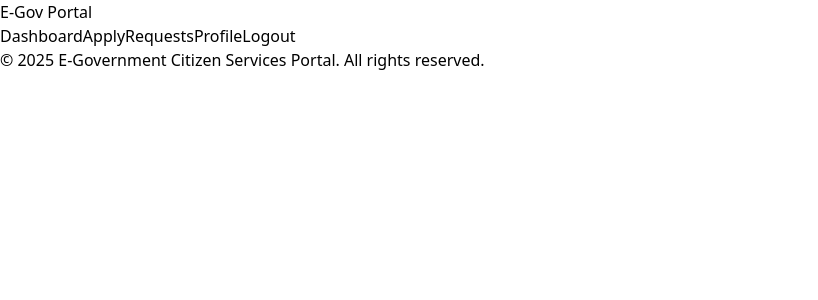
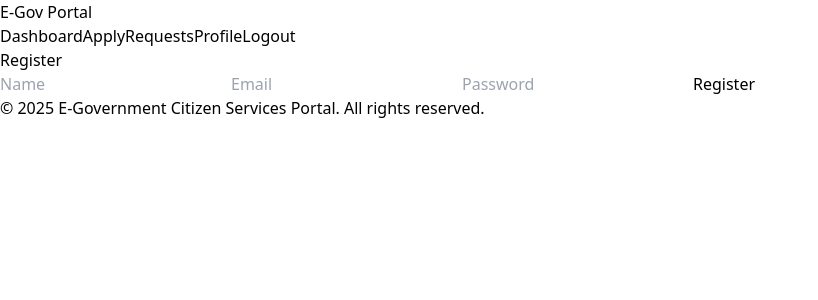
Before and after one commit to HakimaNoori/egov-portal, a React (Vite) app in the folder frontend/: page /citizen/register in a window 1280 px wide. Shown: the top 300 px of the page, without its empty margins (0-818 px from the left). Built offline with nearby package versions, Linux system fonts and the light colour scheme.

Commit message:
add the register page

```diff
--- a/frontend/src/App.jsx
+++ b/frontend/src/App.jsx
@@ -14,6 +14,7 @@ import ManageDepartments from "./pages/admin/ManageDepartments";
 import ManageServices from "./pages/admin/ManageServices";
 import ManageUsers from "./pages/admin/ManageUsers";
 import Reports from "./pages/admin/Reports";
+import Register from "./pages/citizen/register";
 
 function App() {
   return (
@@ -28,6 +29,7 @@ function App() {
             <Route path="/citizen/apply" element={<ApplyService />} />
             <Route path="/citizen/requests" element={<RequestStatus />} />
             <Route path="/citizen/profile" element={<Profile />} />
+            <Route path="/citizen/register" element={<Register />} />
             {/* Officer Routes */}
             <Route path="/officer/login" element={<OfficerLogin />} />
             <Route path="/officer/dashboard" element={<OfficerDashboard />} />
--- /dev/null
+++ b/frontend/src/pages/citizen/Register.jsx
@@ -0,0 +1,71 @@
+// Register.jsx
+import React, { useState } from "react";
+
+export default function Register() {
+  const [formData, setFormData] = useState({
+    name: "",
+    email: "",
+    password: "",
+  });
+  const [status, setStatus] = useState("");
+
+  const handleChange = (e) => {
+    setFormData({ ...formData, [e.target.name]: e.target.value });
+  };
+
+  const handleSubmit = async (e) => {
+    e.preventDefault();
+    setStatus("Submitting...");
+    try {
+      const res = await fetch("http://localhost:5000/api/auth/register", {
+        method: "POST",
+        headers: {
+          "Content-Type": "application/json",
+        },
+        body: JSON.stringify(formData),
+      });
+      if (!res.ok) throw new Error("Registration failed");
+      setStatus("Registration successful ✅");
+    } catch (err) {
+      setStatus(err.message);
+    }
+  };
+
+  return (
+    <div className="max-w-md mx-auto mt-10 p-4 border rounded">
+      <h2 className="text-xl font-bold mb-4">Register</h2>
+      <form onSubmit={handleSubmit} className="space-y-3">
+        <input
+          className="border p-2 w-full"
+          name="name"
+          placeholder="Name"
+          value={formData.name}
+          onChange={handleChange}
+        />
+        <input
+          className="border p-2 w-full"
+          name="email"
+          type="email"
+          placeholder="Email"
+          value={formData.email}
+          onChange={handleChange}
+        />
+        <input
+          className="border p-2 w-full"
+          name="password"
+          type="password"
+          placeholder="Password"
+          value={formData.password}
+          onChange={handleChange}
+        />
+        <button
+          className="bg-blue-500 text-white px-4 py-2 rounded"
+          type="submit"
+        >
+          Register
+        </button>
+      </form>
+      {status && <div className="mt-3 text-sm">{status}</div>}
+    </div>
+  );
+}
```
